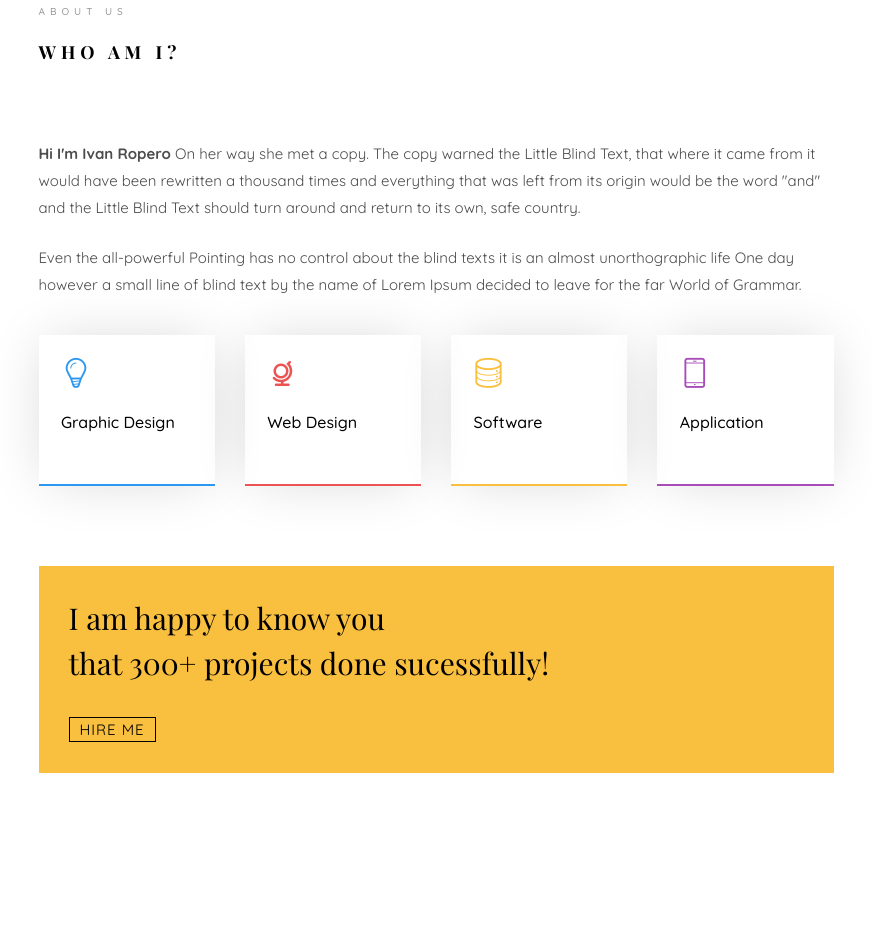
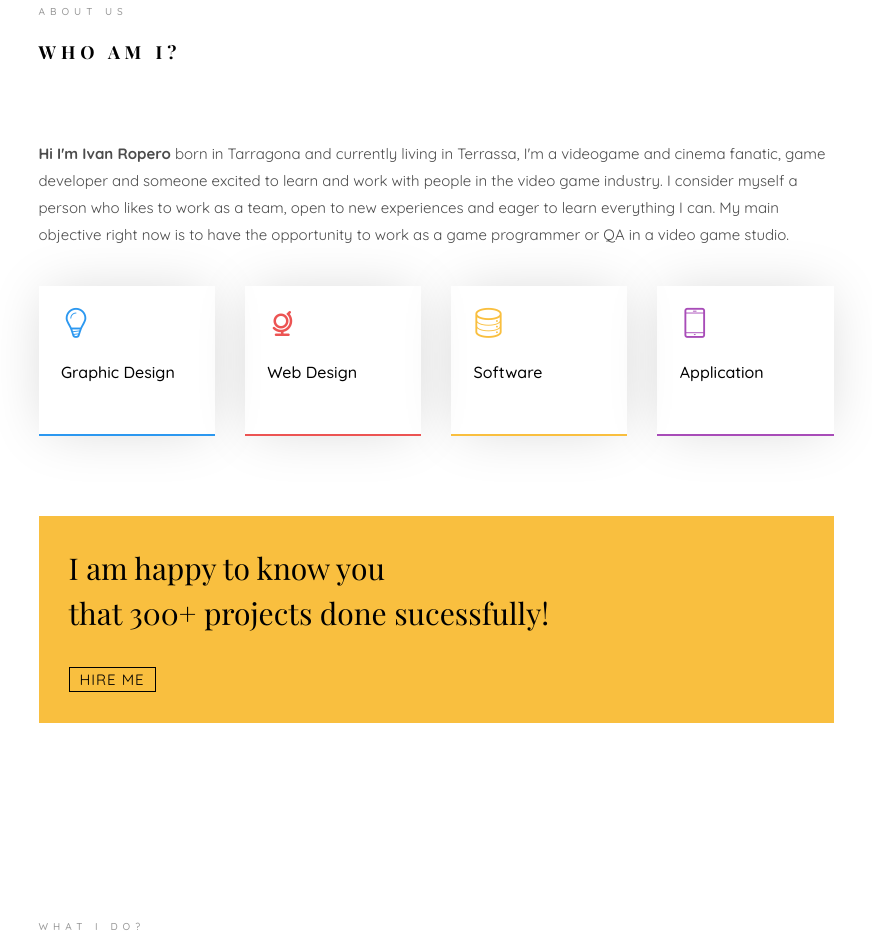
Before and after one commit to RoperoIvan/MyPortfolio, a plain HTML site: page docs/index.html in a window 1280 px wide. Shown: the part 1007-1947 px from the top of the page, without its empty margins (354-1226 px from the left). Drawn offline with nearby package versions, Linux system fonts and the light colour scheme; files whose address does not match are found by name; a web font is replaced by a local one.

Commit message:
about me

```diff
--- a/docs/index.html
+++ b/docs/index.html
@@ -139,8 +139,9 @@ Copyright &copy;<script>document.write(new Date().getFullYear());</script> All r
 									<div class="about-desc">
 										<span class="heading-meta">About Us</span>
 										<h2 class="colorlib-heading">Who Am I?</h2>
-										<p><strong>Hi I'm Ivan Ropero</strong> On her way she met a copy. The copy warned the Little Blind Text, that where it came from it would have been rewritten a thousand times and everything that was left from its origin would be the word "and" and the Little Blind Text should turn around and return to its own, safe country.</p>
-										<p>Even the all-powerful Pointing has no control about the blind texts it is an almost unorthographic life One day however a small line of blind text by the name of Lorem Ipsum decided to leave for the far World of Grammar.</p>
+										<p><strong>Hi I'm Ivan Ropero</strong> born in Tarragona and currently living in Terrassa, I'm a videogame and cinema fanatic, game developer and someone excited
+											 to learn and work with people in the video game industry. I consider myself a person who likes to work as a team, open to new experiences and eager to learn everything I can.
+											My main objective right now is to have the opportunity to work as a game programmer or QA in a video game studio.</p>
 									</div>
 								</div>
 							</div>
```
